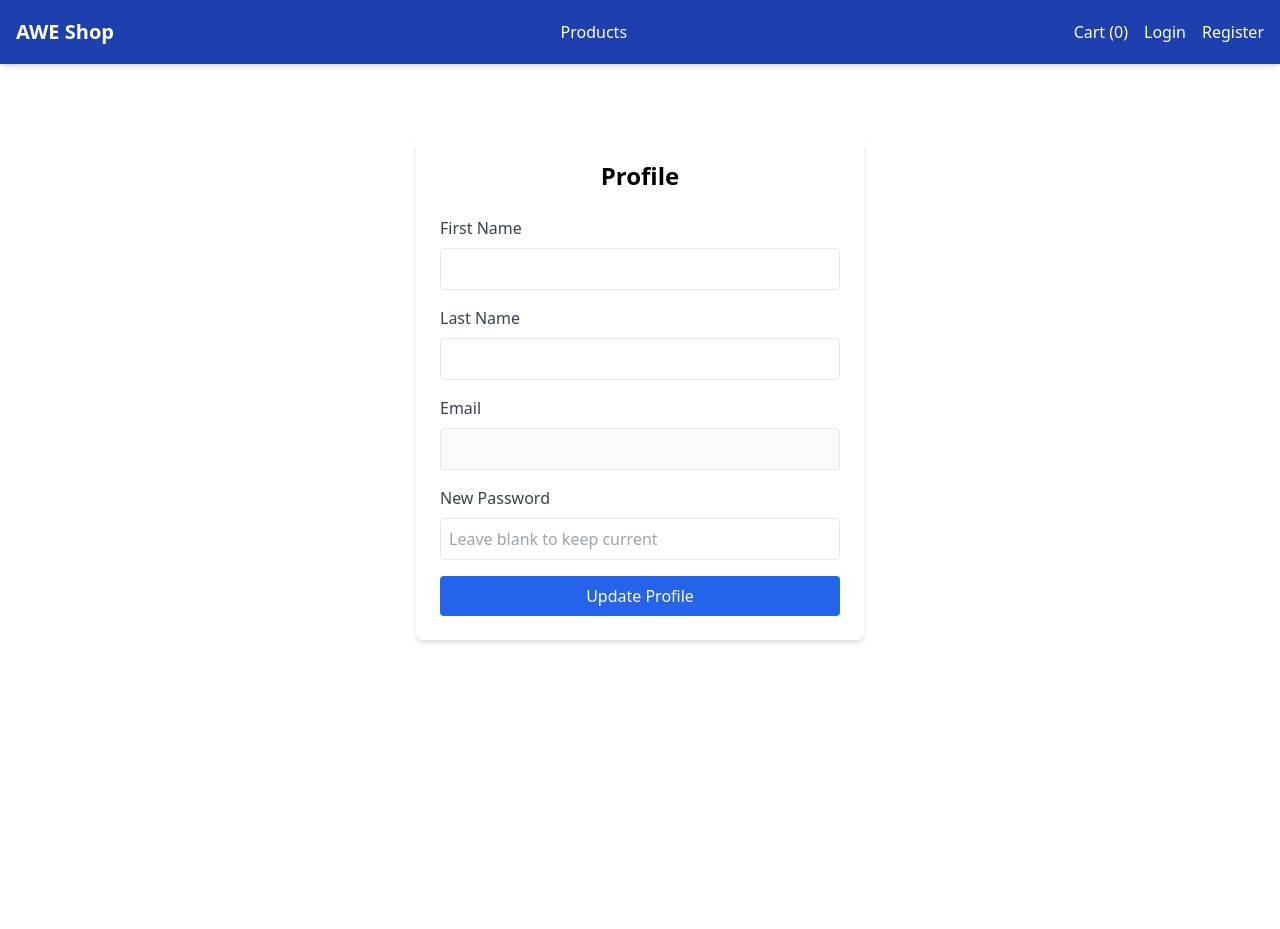
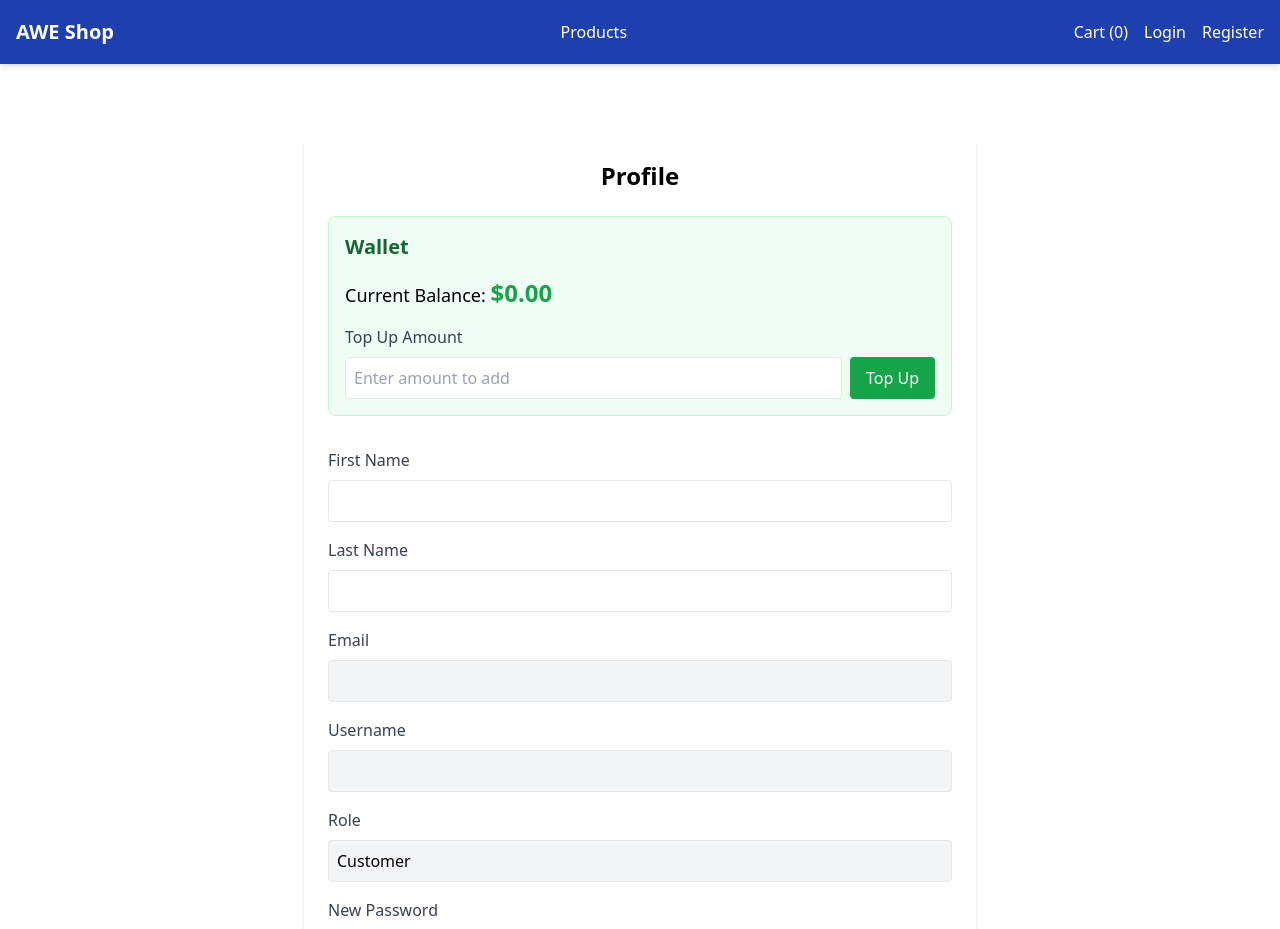
Before and after one commit to SWE30003-2025/AWE-frontend, a React (Create React App) app: page /profile in a window 1280 px wide. Shown: the top 929 px of the page. Before the commit the page ends 800 px from the top, so only its background shows below. Built offline with nearby package versions, Linux system fonts and the light colour scheme.

Commit message:
customer wallet management

```diff
--- a/src/api.ts
+++ b/src/api.ts
@@ -158,7 +158,7 @@ export async function register(user: Omit<import('./models/UserModel').UserModel
 
 export async function updateUser(id: string, data: Partial<import('./models/UserModel').UserModel> & { password?: string }): Promise<import('./models/UserModel').UserModel> {
   try {
-    const response = await api.put(`/api/user/${id}`, data);
+    const response = await api.put(`/api/user/${id}/`, data);
     return response.data;
   } catch (error) {
     console.error("Error updating user:", error);
--- a/src/models/UserModel.ts
+++ b/src/models/UserModel.ts
@@ -6,4 +6,5 @@ export interface UserModel {
   firstName: string;
   lastName: string;
   role?: string;
+  wallet?: number;
 }
--- a/src/pages/Profile.tsx
+++ b/src/pages/Profile.tsx
@@ -11,6 +11,10 @@ interface ProfileForm {
   newPassword?: string;
 }
 
+interface WalletForm {
+  topUpAmount: string;
+}
+
 export default function Profile() {
   const [user, setUser] = useState<UserModel | null>(null);
   const [form, setForm] = useState<ProfileForm>({
@@ -20,7 +24,11 @@ export default function Profile() {
     email: "",
     newPassword: "",
   });
+  const [walletForm, setWalletForm] = useState<WalletForm>({
+    topUpAmount: "",
+  });
   const [loading, setLoading] = useState(true);
+  const [walletLoading, setWalletLoading] = useState(false);
 
   useEffect(() => {
     const loadUser = async () => {
@@ -62,13 +70,86 @@ export default function Profile() {
     }
   };
 
+  const handleWalletTopUp = async (e: FormEvent) => {
+    e.preventDefault();
+    if (!user || !form.id) {
+      toast.error("User not loaded yet.");
+      return;
+    }
+
+    const topUpAmount = parseFloat(walletForm.topUpAmount);
+    if (isNaN(topUpAmount) || topUpAmount <= 0) {
+      toast.error("Please enter a valid amount greater than 0");
+      return;
+    }
+
+    setWalletLoading(true);
+    try {
+      const currentWallet = parseFloat(user.wallet?.toString() || "0");
+      const newWalletBalance = currentWallet + topUpAmount;
+
+      const updatedUser = await updateUser(form.id, { wallet: newWalletBalance });
+      setUser(updatedUser);
+      setWalletForm({ topUpAmount: "" });
+      toast.success(`Successfully added $${topUpAmount.toFixed(2)} to your wallet!`);
+    } catch (error) {
+      toast.error("Failed to update wallet balance");
+    } finally {
+      setWalletLoading(false);
+    }
+  };
+
   if (loading) {
     return <div className="text-center mt-10">Loading...</div>;
   }
 
+  const isCustomer = user?.role === "customer" || !user?.role; // Default to customer if no role
+
   return (
-    <div className="max-w-md mx-auto mt-10 p-6 bg-white rounded-lg shadow-md">
+    <div className="max-w-2xl mx-auto mt-10 p-6 bg-white rounded-lg shadow-md">
       <h2 className="text-2xl font-bold mb-6 text-center">Profile</h2>
+
+      {/* Wallet Section for Customers */}
+      {isCustomer && (
+        <div className="mb-8 p-4 bg-green-50 border border-green-200 rounded-lg">
+          <h3 className="text-xl font-semibold mb-4 text-green-800">Wallet</h3>
+          <div className="mb-4">
+            <p className="text-lg">
+              <span className="font-medium">Current Balance: </span>
+              <span className="text-2xl font-bold text-green-600">
+                ${parseFloat(user?.wallet?.toString() || "0").toFixed(2)}
+              </span>
+            </p>
+          </div>
+
+          <form onSubmit={handleWalletTopUp} className="space-y-4">
+            <div>
+              <label className="block text-gray-700 mb-2">Top Up Amount</label>
+              <div className="flex space-x-2">
+                <input
+                  type="number"
+                  step="0.01"
+                  min="0.01"
+                  value={walletForm.topUpAmount}
+                  onChange={e => setWalletForm({ ...walletForm, topUpAmount: e.target.value })}
+                  className="flex-1 p-2 border rounded"
+                  placeholder="Enter amount to add"
+                  required
+                />
+                <button
+                  type="submit"
+                  disabled={walletLoading}
+                  className="bg-green-600 text-white px-4 py-2 rounded hover:bg-green-700 transition disabled:opacity-50"
+                >
+                  {walletLoading ? "Adding..." : "Top Up"}
+                </button>
+              </div>
+            </div>
+          </form>
+        </div>
+      )}
+
+      {/* Profile Update Form */}
       <form onSubmit={handleSubmit} className="space-y-4">
         <div>
           <label className="block text-gray-700 mb-2">First Name</label>
@@ -96,8 +177,26 @@ export default function Profile() {
             type="email"
             value={form.email}
             disabled // don't allow change here
-            className="w-full p-2 border rounded"
+            className="w-full p-2 border rounded bg-gray-100"
             required
+          />
+        </div>
+        <div>
+          <label className="block text-gray-700 mb-2">Username</label>
+          <input
+            type="text"
+            value={user?.username || ""}
+            disabled
+            className="w-full p-2 border rounded bg-gray-100"
+          />
+        </div>
+        <div>
+          <label className="block text-gray-700 mb-2">Role</label>
+          <input
+            type="text"
+            value={user?.role || "customer"}
+            disabled
+            className="w-full p-2 border rounded bg-gray-100 capitalize"
           />
         </div>
         <div>
```
